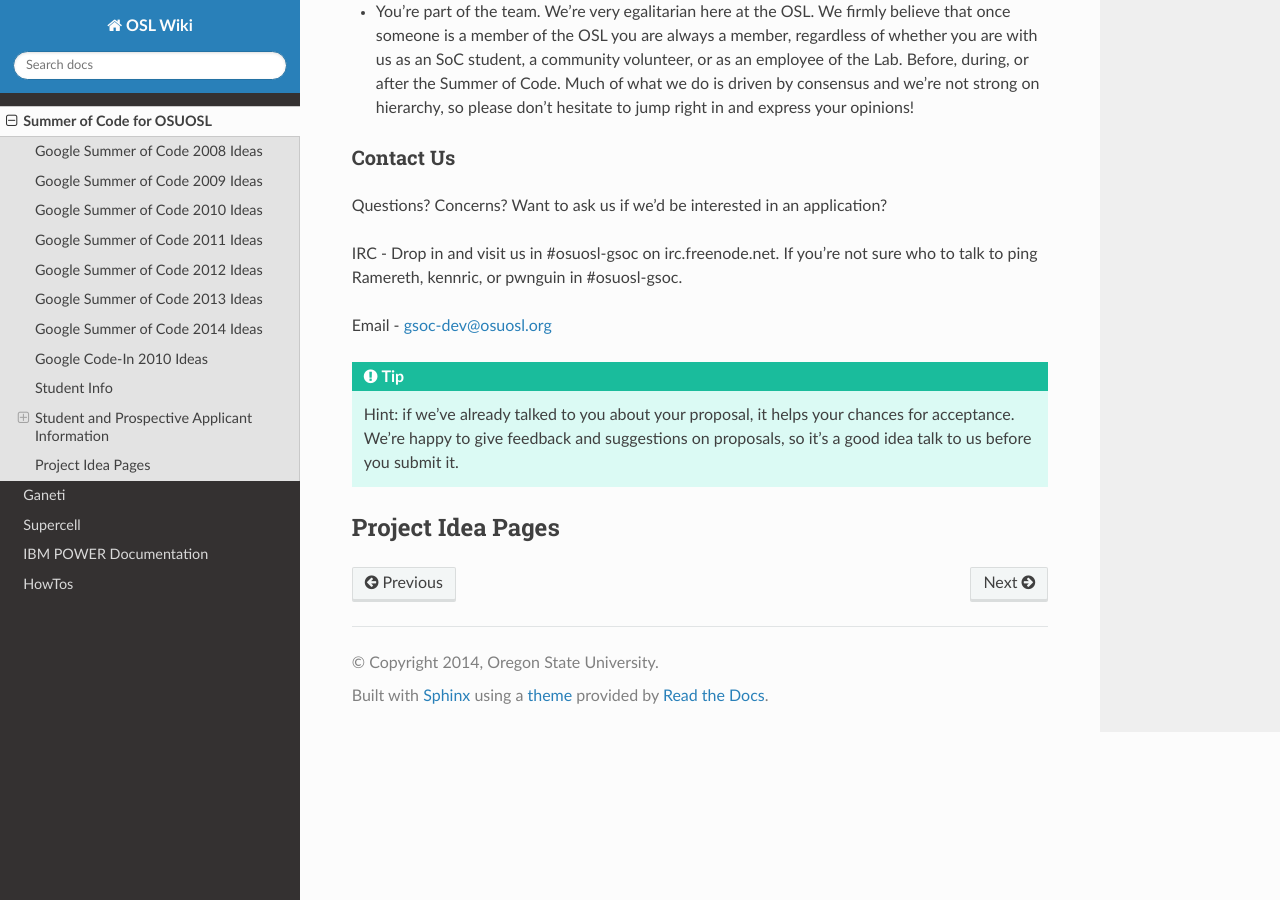
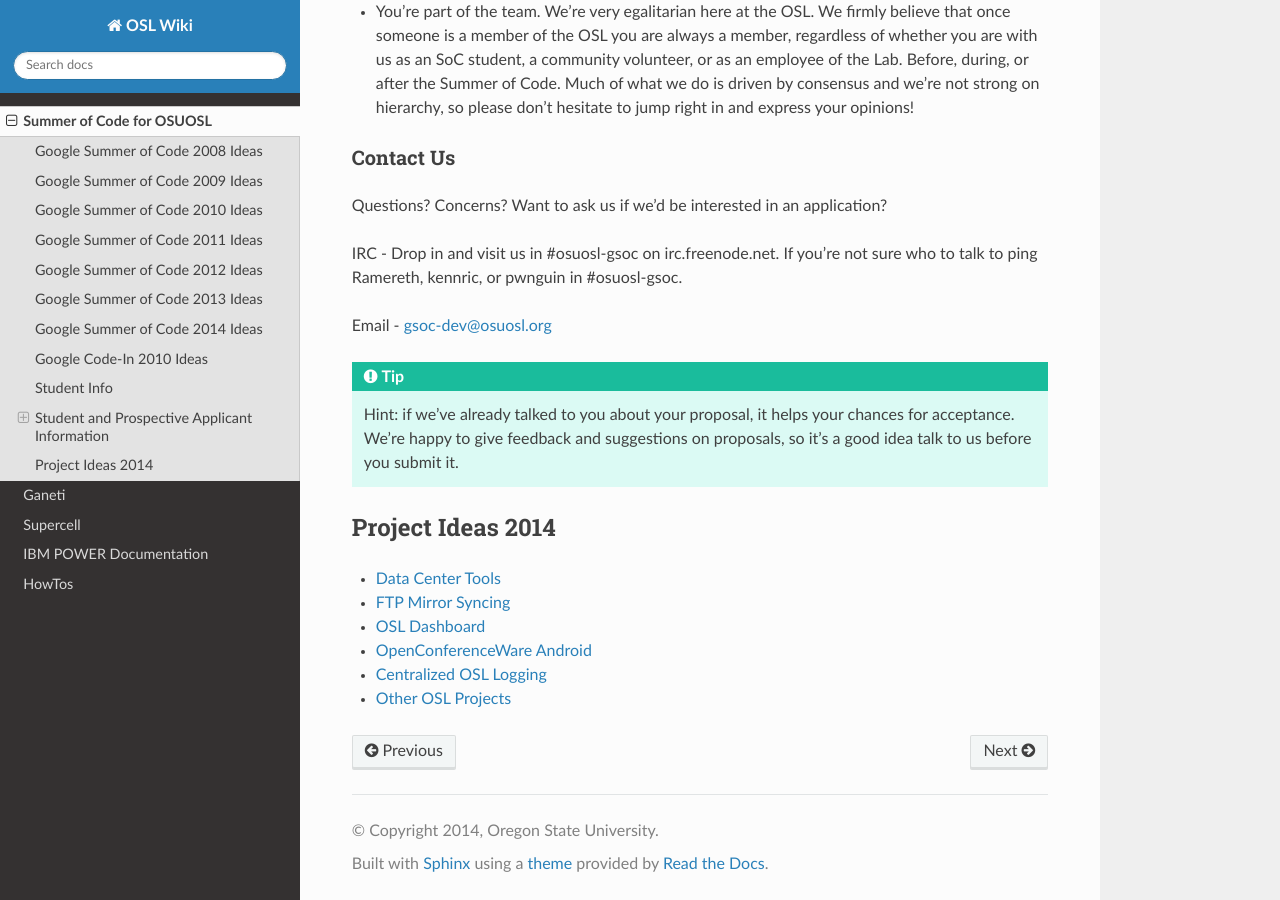
Before and after one commit to osuosl/wiki, a Sphinx documentation site: the page built from source/gsoc/index.rst, in a window 1280 px wide and 900 px high, scrolled down 1612 px. Built offline with Sphinx 7.4.7 and the Read the Docs theme 2.0.0, drawn with Linux system fonts in a browser that asks for light colours.

Commit message:
Add list of 2014 ideas to index

```diff
--- a/source/gsoc/index.rst
+++ b/source/gsoc/index.rst
@@ -100,5 +100,12 @@ Email - gsoc-dev@osuosl.org
   chances for acceptance. We're happy to give feedback and suggestions on
   proposals, so it's a good idea talk to us before you submit it.
 
-Project Idea Pages
+Project Ideas 2014
 ------------------
+
+- :ref:`gsoc2014-data-center-tools`
+- :ref:`gsoc2014-ftp-mirror-syncing`
+- :ref:`gsoc2014-osl-dashboard`
+- :ref:`gsoc2014-ocw-android`
+- :ref:`gsoc2014-centralized-osl-logging`
+- :ref:`gsoc2014-other-projects`
```
